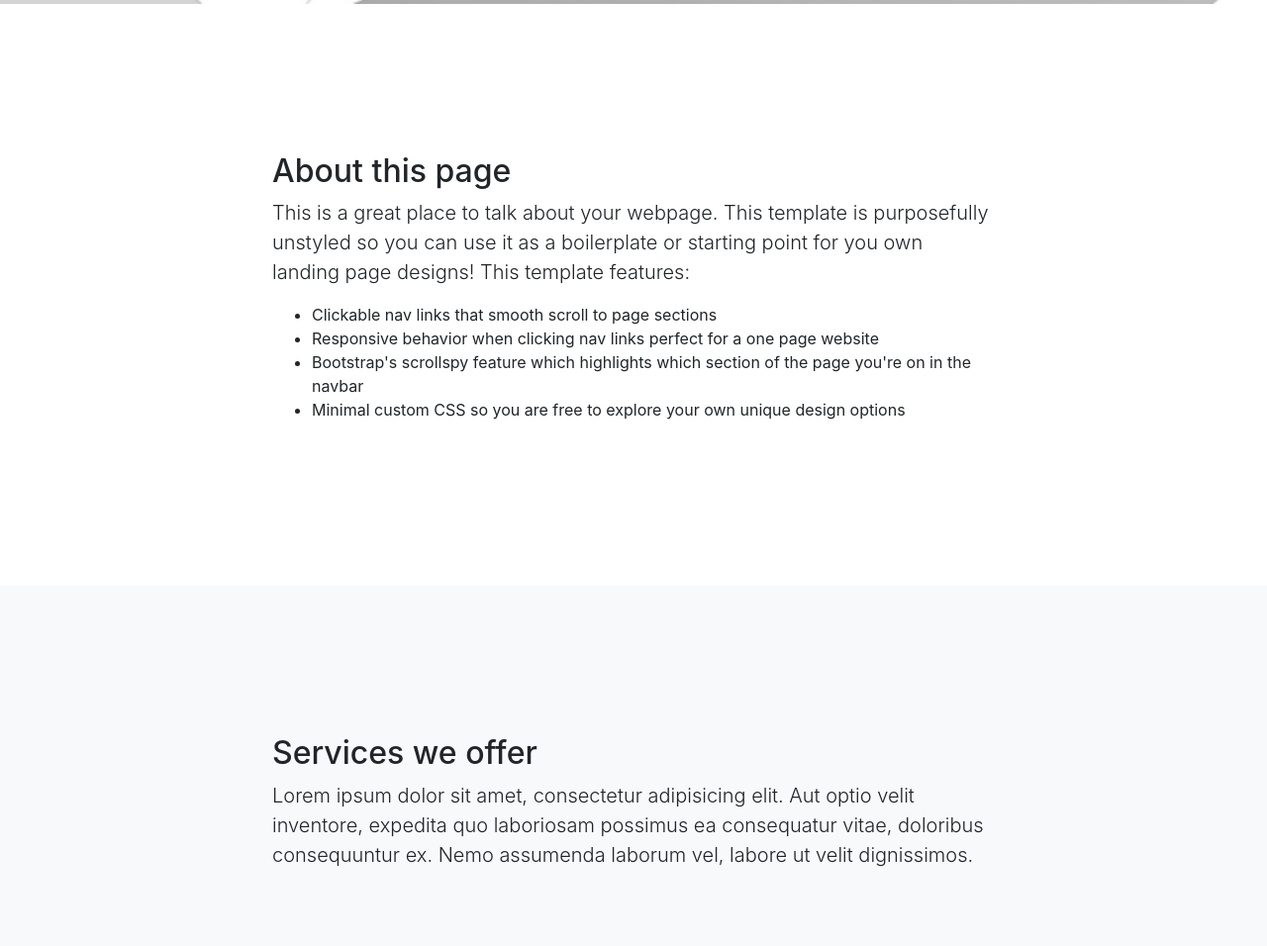
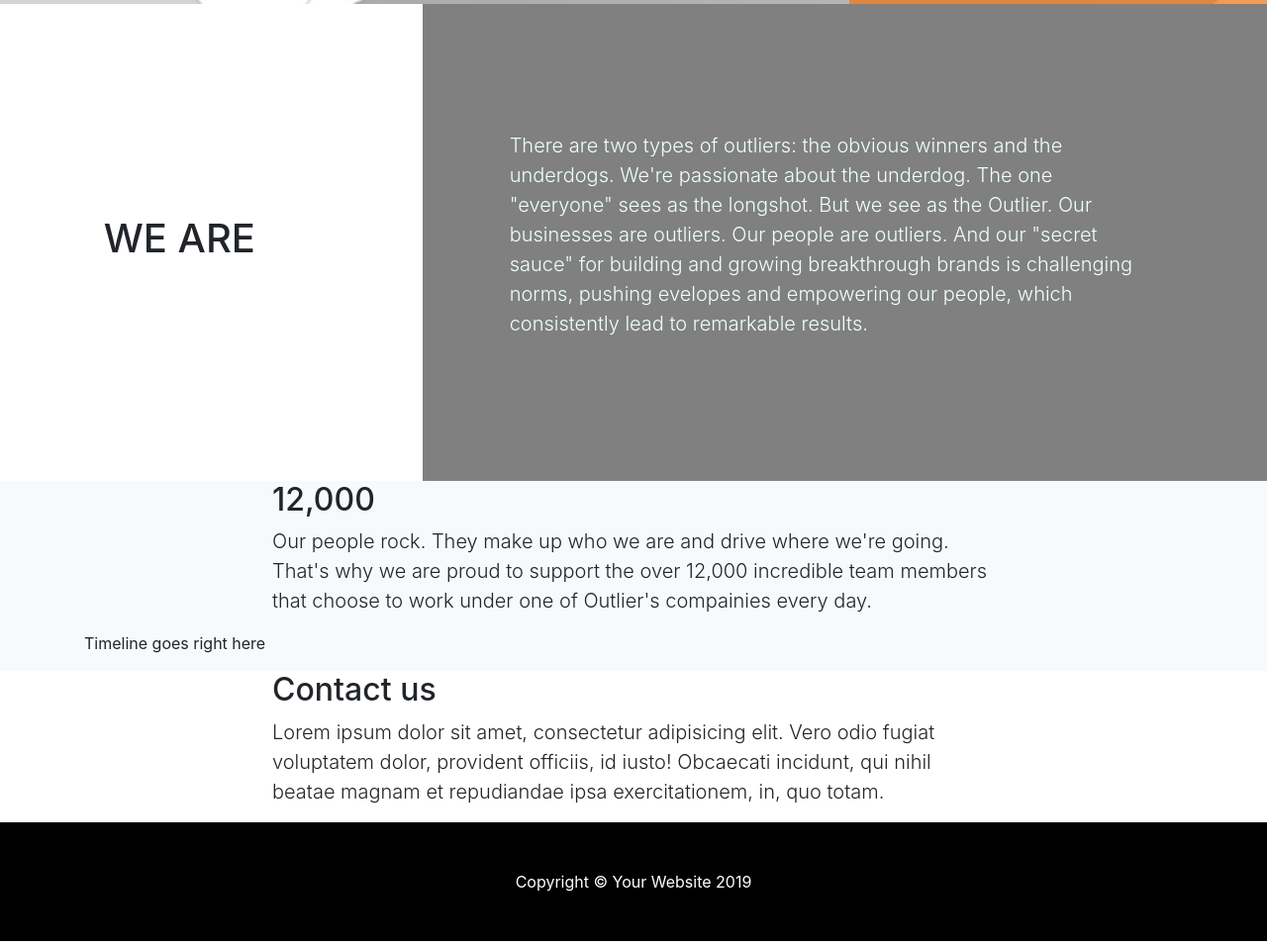
Before and after one commit to ddmartin3/outlier-one-page, a website with bundled scripts: page index.html in a window 1280 px wide. Shown: the part 796-1752 px from the top of the page at 99% size. Built offline with nearby package versions, Linux system fonts and the light colour scheme.

Commit message:
Main image in place, callout mostly in place, second layer needs styling.

```diff
--- a/css/style.css
+++ b/css/style.css
@@ -3,12 +3,19 @@
  * Copyright 2013-2019 Start Bootstrap
  * Licensed under MIT (https://github.com/BlackrockDigital/startbootstrap-scrolling-nav/blob/master/LICENSE)
  */
+
+.container{
+  width: 100%;
+  padding-right: 15px;
+  padding-left: 15px;
+}
+
 header {
-  padding: 156px 0 100px;
+  padding: 0px;
 }
 
 section {
-  padding: 150px 0;
+  padding: 0;
 }
 
 .masthead {
@@ -19,3 +26,35 @@ section {
   background-position: center;
   background-repeat: no-repeat;
 }
+
+#mainNav, footer{
+  background-color: black;
+}
+
+#orange-box{
+  background-color: rgba(240, 115, 13, 0.7);
+  color: azure;
+  float:right;
+}
+
+#orange-box p .lead{
+  opacity: 1;
+}
+
+#we-are{
+  padding-left: 4em;
+  padding-right: 8em;
+  padding-top: 4.5em;
+  padding-bottom: 4.5em;
+  text-align: center;
+  margin: auto;
+}
+
+#about-text{
+  background-color: gray;
+  color: azure;
+  padding-left: 5.5em;
+  padding-right: 8em;
+  padding-top: 8em;
+  padding-bottom: 8em;
+}
--- a/index.html
+++ b/index.html
@@ -21,7 +21,7 @@
 <body id="page-top">
 
   <!-- Navigation -->
-  <nav class="navbar navbar-expand-lg navbar-dark bg-dark fixed-top" id="mainNav">
+  <nav class="navbar navbar-expand-lg navbar-dark fixed-top" id="mainNav">
     <div class="container">
       <a class="navbar-brand js-scroll-trigger" href="#page-top">Start Bootstrap</a>
       <button class="navbar-toggler" type="button" data-toggle="collapse" data-target="#navbarResponsive" aria-controls="navbarResponsive" aria-expanded="false" aria-label="Toggle navigation">
@@ -45,13 +45,9 @@
 
   <!-- Full Page Image Header with Vertically Centered Content -->
   <header class="masthead">
-    <div class="container h-100">
+    <div class="container-fluid h-100 px-0">
       <div class="row h-100 align-items-end">
-        <div class="col">
-        </div>
-        <div class="col">
-        </div>
-        <div class="col-4 align-self-end">
+        <div class="col-lg-4 py-4 px-5 ml-auto" id="orange-box">
           <h1 class="font-weight-light">WE ARE <br> <b>OUTLIER</b></h1>
           <p class="lead">Ten years ago Outlier was made up of only a few entreprenuers. Over the next few years we developed, bought and built the companies you see here.  Now 12,000 strong and driving $1B in revenue, but still driven by a small but mighty team of operating experts, we are Outlier. And we're just getting started.</p>
         </div>
@@ -60,17 +56,13 @@
   </header>
 
   <section id="about">
-    <div class="container">
-      <div class="row">
-        <div class="col-lg-8 mx-auto">
-          <h2>About this page</h2>
-          <p class="lead">This is a great place to talk about your webpage. This template is purposefully unstyled so you can use it as a boilerplate or starting point for you own landing page designs! This template features:</p>
-          <ul>
-            <li>Clickable nav links that smooth scroll to page sections</li>
-            <li>Responsive behavior when clicking nav links perfect for a one page website</li>
-            <li>Bootstrap's scrollspy feature which highlights which section of the page you're on in the navbar</li>
-            <li>Minimal custom CSS so you are free to explore your own unique design options</li>
-          </ul>
+    <div class="container-fluid px-0">
+      <div class="row no-gutters">
+        <div class="col-lg-4" id="we-are">
+          <h1>WE ARE</h1>
+        </div>
+        <div class="col-lg-8" id="about-text">
+          <p class="lead">There are two types of outliers: the obvious winners and the underdogs. We're passionate about the underdog. The one "everyone" sees as the longshot. But we see as the Outlier. Our businesses are outliers. Our people are outliers. And our "secret sauce" for building and growing breakthrough brands is challenging norms, pushing evelopes and empowering our people, which consistently lead to remarkable results.</p>
         </div>
       </div>
     </div>
@@ -80,8 +72,13 @@
     <div class="container">
       <div class="row">
         <div class="col-lg-8 mx-auto">
-          <h2>Services we offer</h2>
-          <p class="lead">Lorem ipsum dolor sit amet, consectetur adipisicing elit. Aut optio velit inventore, expedita quo laboriosam possimus ea consequatur vitae, doloribus consequuntur ex. Nemo assumenda laborum vel, labore ut velit dignissimos.</p>
+          <h2>12,000</h2>
+          <p class="lead">Our people rock. They make up who we are and drive where we're going. That's why we are proud to support the over 12,000 incredible team members that choose to work under one of Outlier's compainies every day.</p>
+        </div>
+      </div>
+      <div class = "row">
+        <div class="col-12 mx-auto">
+          <p>Timeline goes right here</p>
         </div>
       </div>
     </div>
@@ -99,7 +96,7 @@
   </section>
 
   <!-- Footer -->
-  <footer class="py-5 bg-dark">
+  <footer class="py-5">
     <div class="container">
       <p class="m-0 text-center text-white">Copyright &copy; Your Website 2019</p>
     </div>
```
